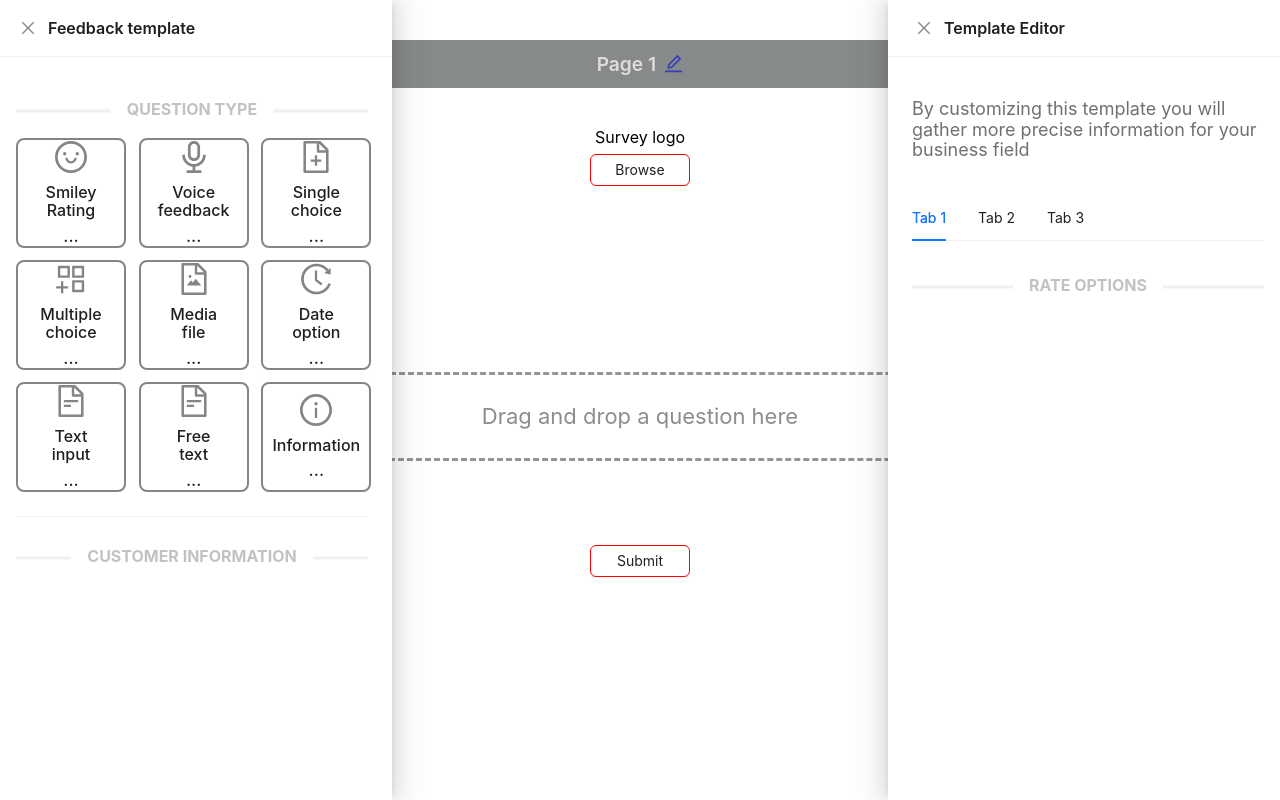
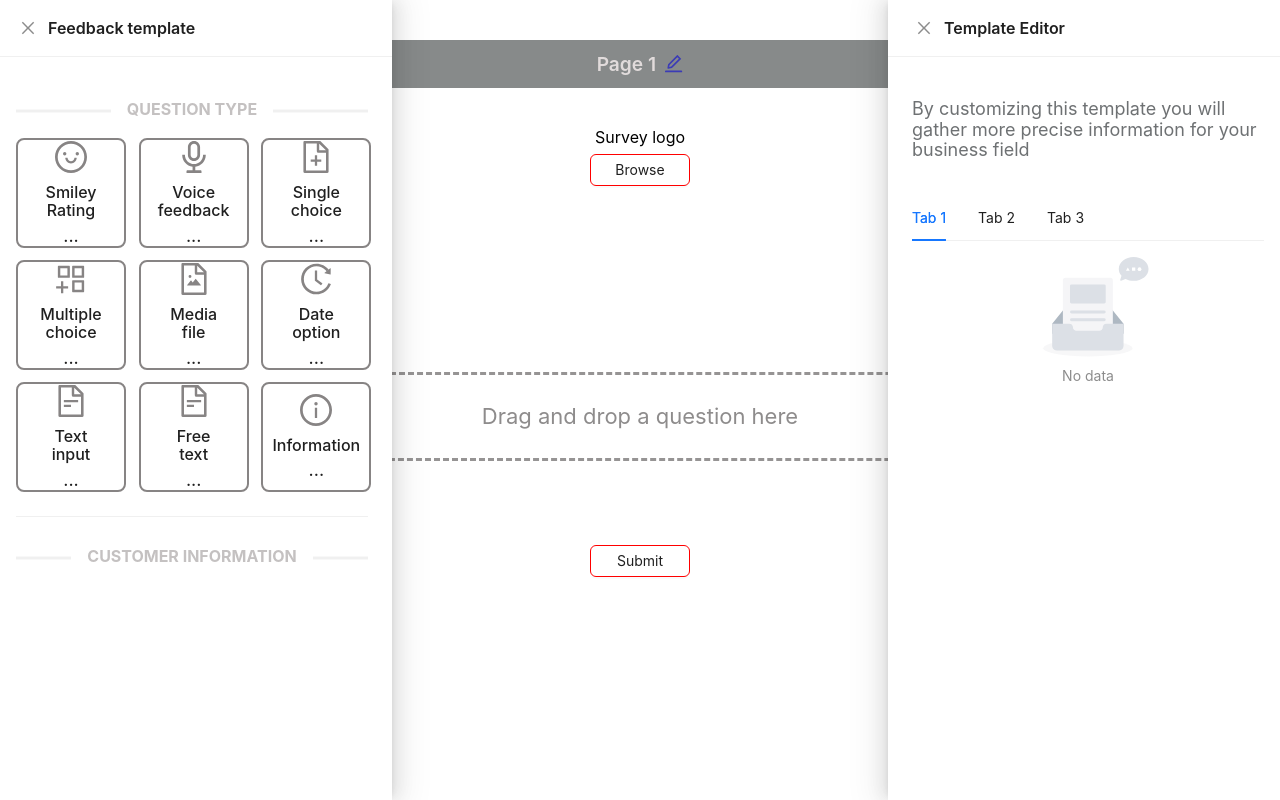
Before and after one commit to salimsalimzada/i-like-it, a React (Vite) app: page / in a window 1280 px wide. Built offline with nearby package versions, Linux system fonts and the light colour scheme.

Commit message:
Finish Rate Labels functioality

```diff
--- a/src/Modules/Feedback/Blocks/TemplateEditor/CustomFunctionality.tsx
+++ b/src/Modules/Feedback/Blocks/TemplateEditor/CustomFunctionality.tsx
@@ -1,11 +1,25 @@
+import { Empty } from "antd";
 import { Fragment } from "react/jsx-runtime";
 
+import { feedBackStore } from "../../../../Store/FeedbackState";
+import { useCustomAtomValue } from "../../../../Store/store";
+import { RateLabel } from "../../Elements/RateLabels";
 import { RateOptions } from "../../Elements/RateOptions";
 
 export const CustomFunctionality = () => {
+	const store = useCustomAtomValue(feedBackStore);
+	const feedbackStateList = Object.values(store ?? {})?.[0];
+	console.log(feedbackStateList, "feedbackStateList in CustomFunctioality");
 	return (
 		<Fragment>
-			<RateOptions />
+			{feedbackStateList.length === 0 ? (
+				<Empty />
+			) : (
+				<>
+					<RateOptions />
+					<RateLabel />
+				</>
+			)}
 		</Fragment>
 	);
 };
--- a/src/Modules/Feedback/Elements/RateOptions/index.tsx
+++ b/src/Modules/Feedback/Elements/RateOptions/index.tsx
@@ -13,7 +13,7 @@ const getDefaultRateValue = (feedbackStateList: any) => {
 
 	return Number(watchedFeedbackStateObj?.defaultProps?.defaultRateValue) ?? 1;
 };
-
+// TODO: Refactor some more
 export const RateOptions = () => {
 	const [feedbackState, setFeedbackState] = useCustomAtom(feedBackStore);
 	const feedbackStateList = Object.values(feedbackState ?? {})?.[0];
@@ -43,6 +43,7 @@ export const RateOptions = () => {
 			[key]: modifiedFeedbackState,
 		});
 	};
+	console.log(feedbackStateList, "feedbackStateList");
 	return (
 		<Fragment>
 			<CustomDivider children={"Rate Options"} />
```
Also changed, not shown: 1 other file (tests, documents, lock files or other folders).
